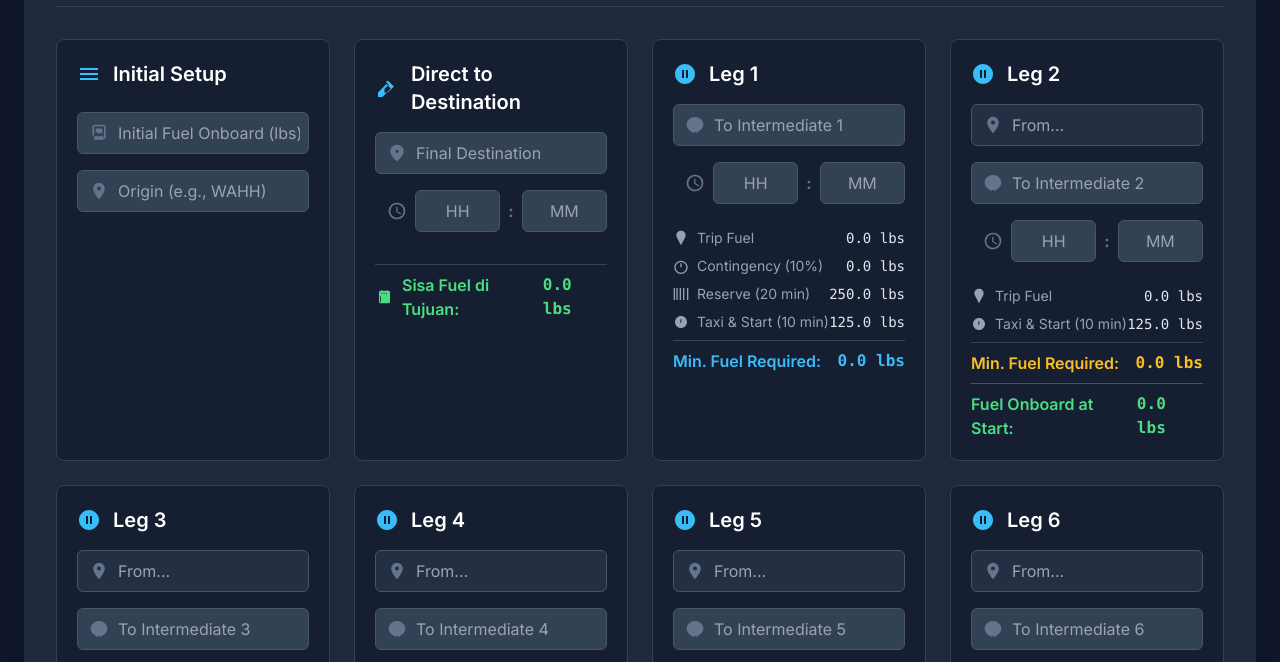
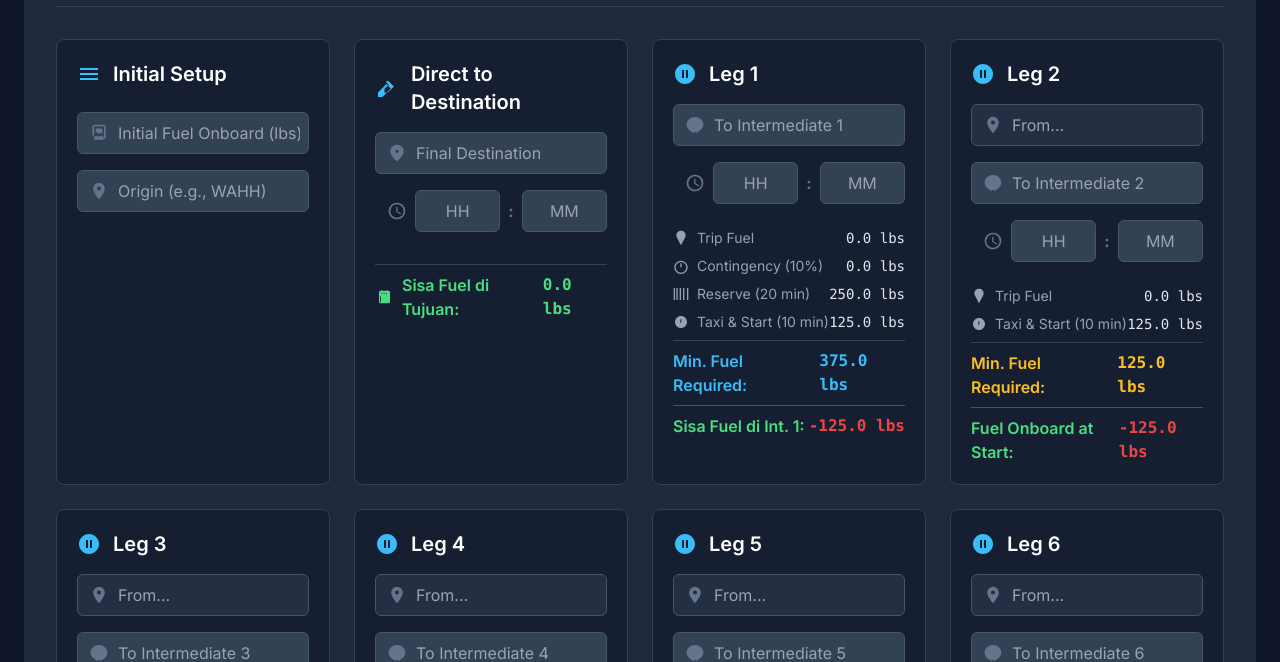
Before and after one commit to blackhorse7315/flightreleaseHelicopterV01, a plain HTML site: page index.html in a window 1280 px wide. Shown: the part 138-800 px from the top of the page. Drawn offline with nearby package versions, Linux system fonts and the light colour scheme.

Commit message:
Add files via upload

```diff
--- a/index.html
+++ b/index.html
@@ -164,6 +164,10 @@
                         <span class="font-semibold text-sky-400">Min. Fuel Required:</span>
                         <span id="int1_total_fuel" class="font-mono font-bold text-sky-400">0.0 lbs</span>
                     </div>
+                    <div class="flex justify-between border-t border-sky-700 mt-2 pt-2 text-base">
+                        <span class="font-semibold text-green-400">Sisa Fuel di Int. 1:</span>
+                        <span id="int1_remaining_fuel" class="font-mono font-bold text-green-400">0.0 lbs</span>
+                    </div>
                 </div>
             </div>
 
@@ -254,6 +258,7 @@
             /** Main calculation function */
             function calculateAllFuel() {
                 const initialFuel = parseFloat(getEl('fuel_onboard').value) || 0;
+                let currentRemainingFuel = initialFuel;
 
                 // --- Direct to Destination Calculation ---
                 const destHours = parseInt(getEl('dest_hours').value) || 0;
@@ -273,58 +278,62 @@
                 remainingEl.classList.toggle('text-green-400', remainingAtDest >= 0);
 
                 // --- Multi-Leg Calculation ---
-                let remainingFuelForLegs = initialFuel;
-
                 // Leg 1
                 const int1Hours = parseInt(getEl('int1_hours').value) || 0;
                 const int1Minutes = parseInt(getEl('int1_minutes').value) || 0;
                 const totalInt1Minutes = (int1Hours * 60) + int1Minutes;
 
-                let fuelUsedLeg1 = 0;
-                const reserveFuel = RESERVE_TIME_MINUTES * FUEL_RATE_PER_MINUTE;
-                const taxiFuel = TAXI_START_TIME_MINUTES * FUEL_RATE_PER_MINUTE;
-                getEl('int1_reserve_fuel').textContent = formatFuel(reserveFuel);
-                getEl('int1_taxi_fuel').textContent = formatFuel(taxiFuel);
+                let tripFuel1 = 0;
+                let contingencyFuel1 = 0;
+                const reserveFuel1 = RESERVE_TIME_MINUTES * FUEL_RATE_PER_MINUTE;
+                const taxiFuel1 = TAXI_START_TIME_MINUTES * FUEL_RATE_PER_MINUTE;
 
                 if (totalInt1Minutes > 0) {
-                    const tripFuel = totalInt1Minutes * FUEL_RATE_PER_MINUTE;
-                    const contingencyFuel = tripFuel * CONTINGENCY_RATE;
-                    fuelUsedLeg1 = tripFuel + contingencyFuel + reserveFuel + taxiFuel;
-                    getEl('int1_trip_fuel').textContent = formatFuel(tripFuel);
-                    getEl('int1_contingency_fuel').textContent = formatFuel(contingencyFuel);
-                } else {
-                    getEl('int1_trip_fuel').textContent = formatFuel(0);
-                    getEl('int1_contingency_fuel').textContent = formatFuel(0);
+                    tripFuel1 = totalInt1Minutes * FUEL_RATE_PER_MINUTE;
+                    contingencyFuel1 = tripFuel1 * CONTINGENCY_RATE;
                 }
-                getEl('int1_total_fuel').textContent = formatFuel(fuelUsedLeg1);
-                remainingFuelForLegs -= fuelUsedLeg1;
+
+                const minRequired1 = tripFuel1 + contingencyFuel1 + reserveFuel1 + taxiFuel1;
+                const fuelBurned1 = tripFuel1 + taxiFuel1;
+                currentRemainingFuel -= fuelBurned1;
+
+                getEl('int1_trip_fuel').textContent = formatFuel(tripFuel1);
+                getEl('int1_contingency_fuel').textContent = formatFuel(contingencyFuel1);
+                getEl('int1_reserve_fuel').textContent = formatFuel(reserveFuel1);
+                getEl('int1_taxi_fuel').textContent = formatFuel(taxiFuel1);
+                getEl('int1_total_fuel').textContent = formatFuel(minRequired1);
+
+                const remaining1El = getEl('int1_remaining_fuel');
+                remaining1El.textContent = formatFuel(currentRemainingFuel);
+                remaining1El.classList.toggle('text-red-500', currentRemainingFuel < 0);
+                remaining1El.classList.toggle('text-green-400', currentRemainingFuel >= 0);
 
                 // Legs 2 to 6
                 for (let i = 2; i <= 6; i++) {
                     const onboardEl = getEl(`int${i}_fuel_onboard`);
-                    onboardEl.textContent = formatFuel(remainingFuelForLegs);
-                    onboardEl.classList.toggle('text-red-500', remainingFuelForLegs < 0);
-                    onboardEl.classList.toggle('text-green-400', remainingFuelForLegs >= 0);
+                    onboardEl.textContent = formatFuel(currentRemainingFuel);
+                    onboardEl.classList.toggle('text-red-500', currentRemainingFuel < 0);
+                    onboardEl.classList.toggle('text-green-400', currentRemainingFuel >= 0);
 
                     const hours = parseInt(getEl(`int${i}_hours`).value) || 0;
                     const minutes = parseInt(getEl(`int${i}_minutes`).value) || 0;
                     const totalMinutes = (hours * 60) + minutes;
 
-                    let fuelUsedThisLeg = 0;
-                    const taxiFuelLegN = TAXI_START_TIME_MINUTES * FUEL_RATE_PER_MINUTE;
-                    getEl(`int${i}_taxi_fuel`).textContent = formatFuel(taxiFuelLegN);
+                    let tripFuelN = 0;
+                    const taxiFuelN = TAXI_START_TIME_MINUTES * FUEL_RATE_PER_MINUTE;
+                    if (totalMinutes > 0) {
+                        tripFuelN = totalMinutes * FUEL_RATE_PER_MINUTE;
+                    }
+
+                    const minRequiredN = tripFuelN + taxiFuelN;
+                    const fuelBurnedN = tripFuelN + taxiFuelN;
+
+                    getEl(`int${i}_trip_fuel`).textContent = formatFuel(tripFuelN);
+                    getEl(`int${i}_taxi_fuel`).textContent = formatFuel(taxiFuelN);
+                    getEl(`int${i}_total_fuel`).textContent = formatFuel(minRequiredN);
 
                     if (totalMinutes > 0) {
-                        const tripFuel = totalMinutes * FUEL_RATE_PER_MINUTE;
-                        fuelUsedThisLeg = tripFuel + taxiFuelLegN;
-                        getEl(`int${i}_trip_fuel`).textContent = formatFuel(tripFuel);
-                    } else {
-                        getEl(`int${i}_trip_fuel`).textContent = formatFuel(0);
-                    }
-
-                    getEl(`int${i}_total_fuel`).textContent = formatFuel(fuelUsedThisLeg);
-                    if (totalMinutes > 0) {
-                       remainingFuelForLegs -= fuelUsedThisLeg;
+                       currentRemainingFuel -= fuelBurnedN;
                     }
                 }
             }
```
